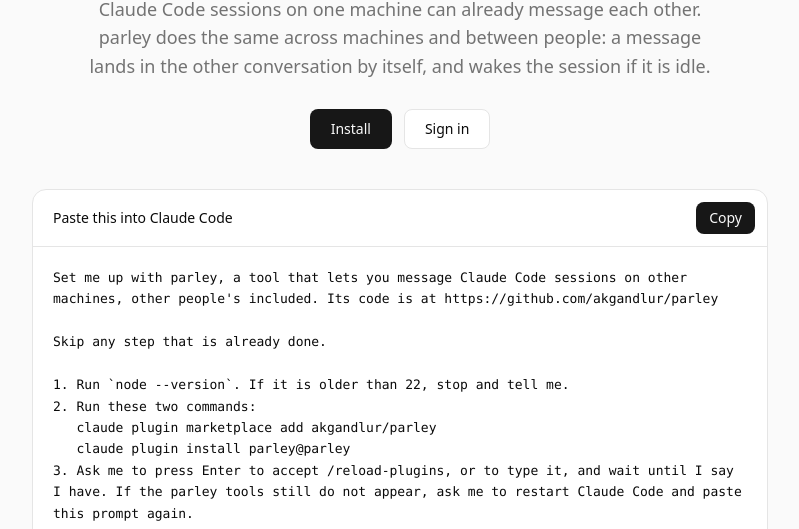
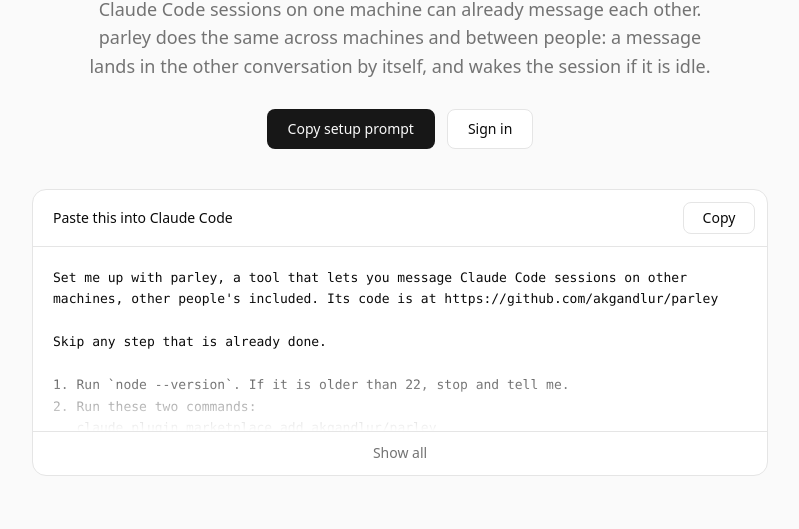
Before and after one commit to akgandlur/parley, a website: page docs/index.html in a window 1280 px wide. Shown: the part 248-777 px from the top of the page, without its empty margins (240-1039 px from the left). Drawn offline with Linux system fonts and the light colour scheme.

Commit message:
The relay answers which ids are online; the site's main button copies the setup prompt
Co-Authored-By: Claude <noreply@anthropic.com>
Claude-Session: https://claude.ai/code/session_01WAUvft4WdzFxyXNhWfoUp8

```diff
--- a/docs/index.html
+++ b/docs/index.html
@@ -171,8 +171,33 @@
         white-space: pre-wrap;
         overflow-wrap: anywhere;
       }
+      /* The prompt is long; it opens on request so the page under it stays in reach. */
+      #install:not(.open) pre {
+        max-height: 11.5rem;
+        overflow: hidden;
+        -webkit-mask-image: linear-gradient(#000 55%, transparent);
+        mask-image: linear-gradient(#000 55%, transparent);
+      }
+      .more {
+        display: block;
+        width: 100%;
+        height: 2.75rem;
+        border: 0;
+        border-top: 1px solid var(--border);
+        border-radius: 0 0 calc(var(--radius) + 4px) calc(var(--radius) + 4px);
+        background: none;
+        color: var(--muted-foreground);
+        font: 500 0.875rem/1 var(--sans);
+        cursor: pointer;
+      }
+      .more:hover {
+        color: var(--foreground);
+      }
+      .btn {
+        min-width: 4.5rem;
+      }
       section {
-        padding-top: 4rem;
+        padding-top: 3.5rem;
       }
       h2 {
         font-size: 1.5rem;
@@ -291,7 +316,7 @@
           session if it is idle.
         </p>
         <div class="actions">
-          <a class="btn primary" href="#install">Install</a>
+          <button class="btn primary" type="button" data-copy-prompt>Copy setup prompt</button>
           <a class="btn" href="https://parley-relay.fly.dev/login">Sign in</a>
         </div>
       </div>
@@ -299,7 +324,7 @@
       <div class="card" id="install">
         <div class="card-head">
           <span>Paste this into Claude Code</span>
-          <button class="btn primary sm" type="button" id="copy" aria-live="polite">Copy</button>
+          <button class="btn sm" type="button" data-copy-prompt>Copy</button>
         </div>
         <pre id="prompt">Set me up with parley, a tool that lets you message Claude Code sessions on other machines, other people's included. Its code is at https://github.com/akgandlur/parley
 
@@ -312,6 +337,7 @@ Skip any step that is already done.
 3. Ask me to press Enter to accept /reload-plugins, or to type it, and wait until I say I have. If the parley tools still do not appear, ask me to restart Claude Code and paste this prompt again.
 4. Call the parley setup tool with no name, so this session keeps its Claude Code name. Show me its parley name and id, and tell me to send the id to the person I want to work with.
 5. If the parley tools show a link to open, give it to me: this machine is linked to my parley account once, and every session on it is then on the account.</pre>
+        <button class="more" type="button" id="more" aria-expanded="false">Show all</button>
       </div>
 
       <section>
@@ -408,13 +434,15 @@ It came through parley, so reply with parley's send_message to "Tester A", not S
     </footer>
 
     <script>
-      const button = document.getElementById('copy');
       const prompt = document.getElementById('prompt');
+      for (const button of document.querySelectorAll('[data-copy-prompt]')) {
+        const label = button.textContent;
         button.addEventListener('click', async () => {
           const text = prompt.textContent.trim();
           try {
             await navigator.clipboard.writeText(text);
           } catch {
+            document.getElementById('install').classList.add('open');
             const range = document.createRange();
             range.selectNodeContents(prompt);
             const selection = getSelection();
@@ -424,7 +452,14 @@ It came through parley, so reply with parley's send_message to "Tester A", not S
             selection.removeAllRanges();
           }
           button.textContent = 'Copied';
-        setTimeout(() => (button.textContent = 'Copy'), 2000);
+          setTimeout(() => (button.textContent = label), 2000);
+        });
+      }
+      const more = document.getElementById('more');
+      more.addEventListener('click', () => {
+        const open = document.getElementById('install').classList.toggle('open');
+        more.textContent = open ? 'Show less' : 'Show all';
+        more.setAttribute('aria-expanded', String(open));
       });
     </script>
   </body>
```
Also changed, not shown: src/relay.ts (+11 -0 lines). Lines whose indentation alone changed are shown as unchanged.
